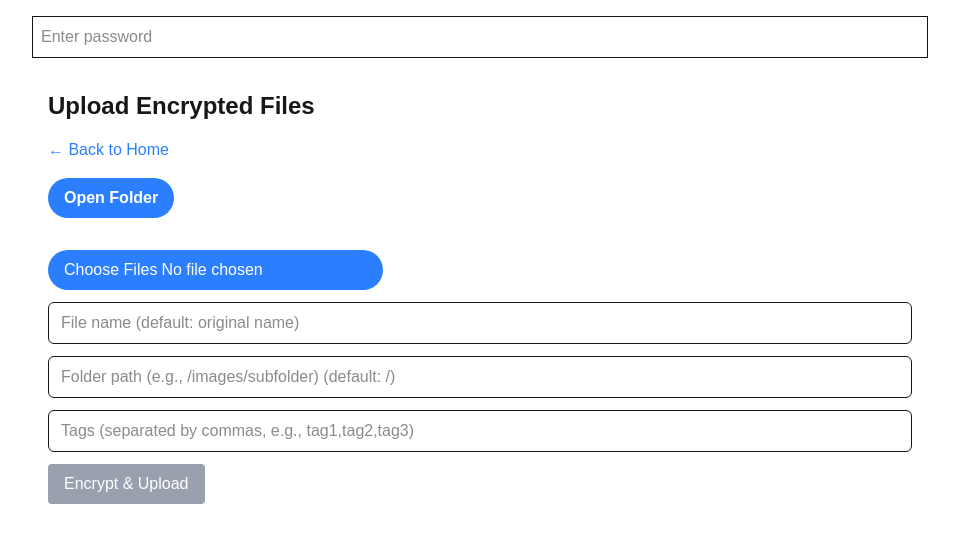
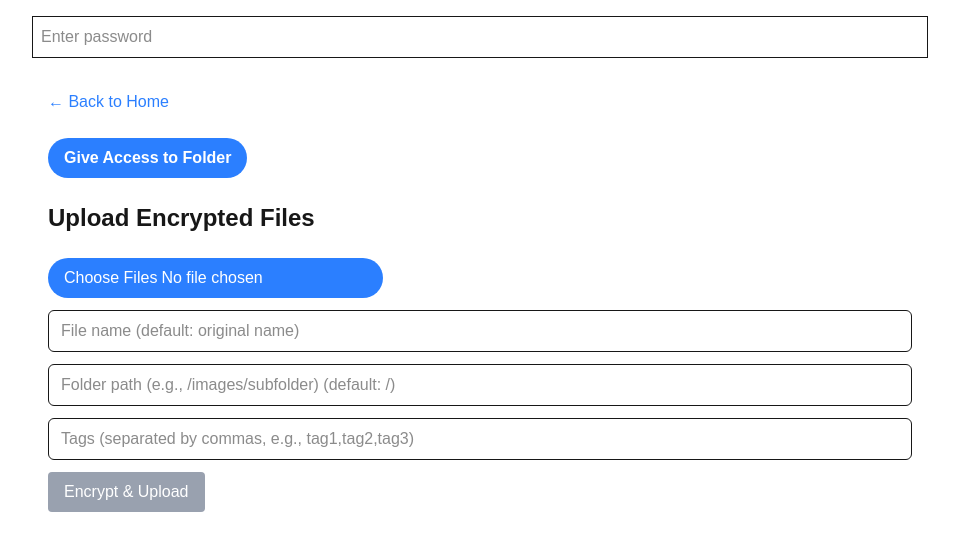
Before and after one commit to zayndamji/filemanager, a Next.js app: page /upload in a window 1280 px wide. Shown: the top 550 px of the page, without its empty margins (160-1119 px from the left). Built offline with nearby package versions, Linux system fonts and the light colour scheme.

Commit message:
spacing parity between pages

```diff
--- a/app/FileManagerClient.js
+++ b/app/FileManagerClient.js
@@ -7,7 +7,7 @@ import FileList from "@/components/FileList";
 
 export default function FileManagerClient() {
   return (
-    <div className="p-4 max-w-4xl mx-auto space-y-4">
+    <div className="p-4 max-w-4xl mx-auto space-y-6">
       <h2 className="text-2xl font-bold">Encrypt File Manager</h2>
 
       <div>
--- a/app/file/FilePageClient.js
+++ b/app/file/FilePageClient.js
@@ -92,7 +92,7 @@ export default function FilePageClient() {
   }, [uuid, fileList, password]);
 
   return (
-    <div className="p-4 max-w-4xl mx-auto space-y-4">
+    <div className="p-4 max-w-4xl mx-auto space-y-6">
       <div className="space-y-1">
         {fileMeta ? (
           <Link
--- a/app/upload/page.js
+++ b/app/upload/page.js
@@ -10,14 +10,14 @@ export default function UploadPage() {
   const [status, setStatus] = useState("");
 
   return (
-    <div className="p-4 max-w-4xl mx-auto space-y-4">
-      <h2 className="text-2xl font-bold">Upload Encrypted Files</h2>
-
+    <div className="p-4 max-w-4xl mx-auto space-y-6">
       <div>
         <Link href="/" className="text-blue-500 hover:underline">&larr; Back to Home</Link>
       </div>
 
       <FolderPicker />
+
+      <h2 className="text-2xl font-bold">Upload Encrypted Files</h2>
 
       <EncryptUploader
         setStatus={setStatus}
--- a/components/FolderPicker.js
+++ b/components/FolderPicker.js
@@ -15,7 +15,7 @@ export default function FolderPicker() {
 
   return (
     <button className="bg-blue-500 hover:bg-blue-700 text-white font-bold py-2 px-4 rounded-full cursor-pointer" onClick={openFolder}>
-      Open Folder
+      Give Access to Folder
     </button>
   );
 }
```
